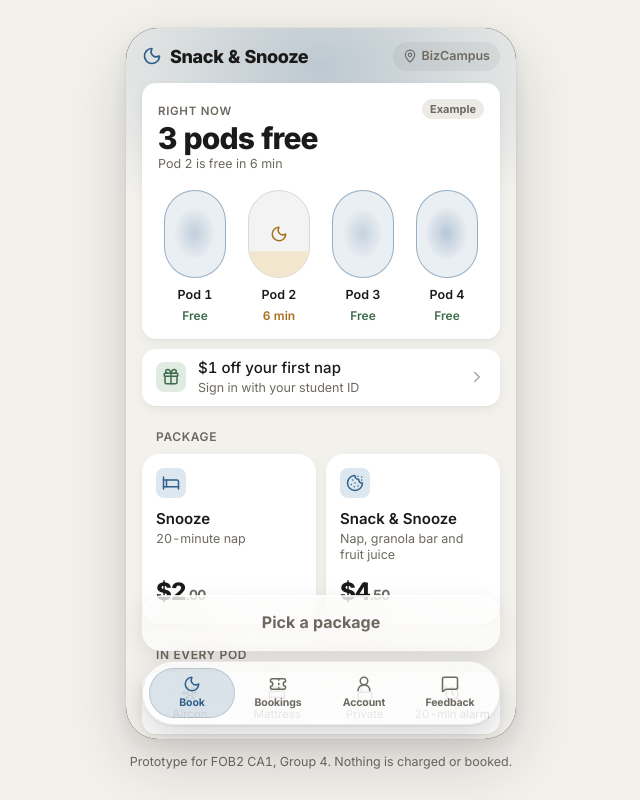
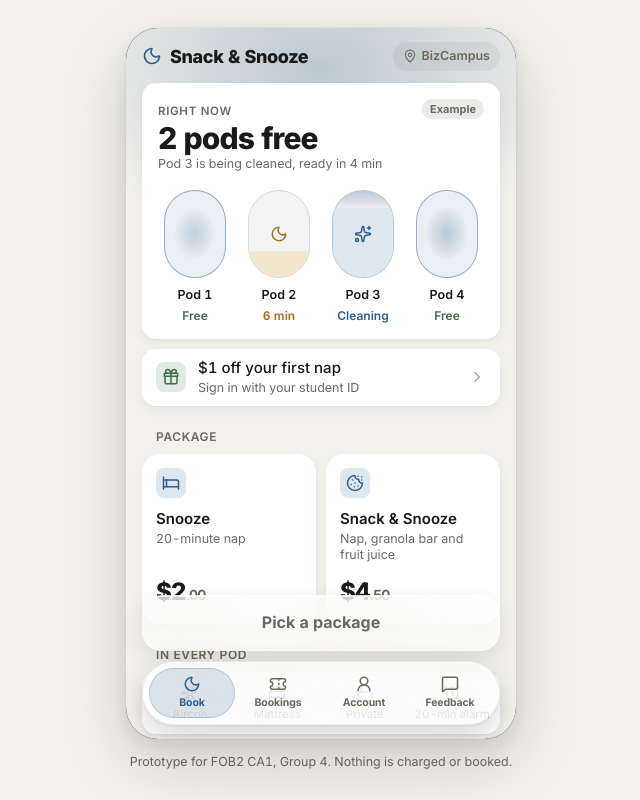
Before and after one commit to carrotsz19/snack-snooze, a plain HTML site: page index.html in a window 1280 px wide. Shown: the whole page, without its empty margins (319-959 px from the left). Drawn offline with nearby package versions, Linux system fonts and the light colour scheme.

Commit message:
Show pod cleaning state between naps
Co-Authored-By: Claude Opus 5.5 <noreply@anthropic.com>

```diff
--- a/index.html
+++ b/index.html
@@ -127,6 +127,12 @@ h2{font-size:12px;font-weight:600;text-transform:uppercase;letter-spacing:.05em;
 @keyframes breathe{50%{opacity:.35;transform:scale(.86)}}
 .cap .fill{position:absolute;left:0;right:0;bottom:0;height:100%;transform-origin:bottom;background:var(--amber-soft);transition:transform .6s var(--spring)}
 .cap svg{position:relative;color:var(--amber);width:18px;height:18px}
+.pod.clean > span{color:var(--accent);font-weight:600}
+.pod.clean .cap{border-color:color-mix(in srgb,var(--accent) 30%,transparent)}
+.pod.clean .fill{background:var(--accent-soft)}
+.pod.clean .cap svg{color:var(--accent)}
+.cap .wipe{position:absolute;left:0;right:0;top:-40%;height:40%;background:linear-gradient(transparent,color-mix(in srgb,var(--accent) 28%,transparent),transparent);animation:wipe 2.2s ease-in-out infinite}
+@keyframes wipe{to{transform:translateY(350%)}}
 .pk-grid{display:grid;grid-template-columns:1fr 1fr;gap:10px;position:relative;z-index:1}
 .pk{background:var(--panel);border-radius:18px;box-shadow:var(--elev-1);padding:14px;display:flex;flex-direction:column;align-items:flex-start;gap:2px;text-align:left;position:relative;
   transition:transform .35s var(--spring),box-shadow .25s}
@@ -438,7 +444,8 @@ function quote(){ const p=PKG[S.pkg], lines=[]; let t=p.price;
   if(S.user&&perOf(S.sel.t)==='m'){ const o=r2(t*.2); lines.push(['Member price, before noon',o]); t=r2(t-o); }
   const v=chosenV(); if(v){ const o=Math.min(t,VCH[v.kind].off(S.pkg)); if(o>0){ lines.push([VCH[v.kind].title,o]); t=r2(t-o); } }
   return {lines,total:t,v,saved:r2(p.price-t)}; }
-const PODS=[0,6,0,0]; // minutes until free (example)
+const CLEAN=5; // minutes to wipe down and UV-clean a pod
+const PODS=[{st:'free',m:0},{st:'busy',m:6},{st:'clean',m:4},{st:'free',m:0}]; // example; m = minutes left in that state
 let DB=null, resp=[], local=[], napTimer=null, napLeft=1200, clearArmed=false;
 const store={get(){try{return JSON.parse(localStorage.getItem('ss-feedback')||'[]')}catch(e){return[]}},
              set(v){try{localStorage.setItem('ss-feedback',JSON.stringify(v))}catch(e){}}};
@@ -464,17 +471,20 @@ SC.home={root:1,
     <span class="tile">${ic(p.icon)}</span><span class="pk-name">${esc(p.name)}</span><span class="pk-sub">${p.sub}</span>
     <span class="pk-price">$${Math.floor(p.price)}<small>.${p.price.toFixed(2).split('.')[1]}</small></span></button>`).join('')}</div>
   <h2>In every pod</h2>
-  <div class="ig feats">${[['snowflake','Aircon'],['bed-double','Mattress'],['lock','Private'],['alarm-clock','20-min alarm']].map(([i,l])=>`<div>${ic(i)}<span>${l}</span></div>`).join('')}</div>`,
+  <div class="ig feats">${[['snowflake','Aircon'],['bed-double','Mattress'],['lock','Private'],['alarm-clock','20-min alarm']].map(([i,l])=>`<div>${ic(i)}<span>${l}</span></div>`).join('')}</div>
+  <p class="ig-footer">Wiped down and UV-cleaned after every nap, with a fresh mattress sheet and pillow cover each time.</p>`,
  mount(){ paintPods(); },
  dock:()=>S.pkg?{l:'Choose a time',s:`${PKG[S.pkg].name} · ${money(PKG[S.pkg].price)}`,on:()=>push('time')}:{l:'Pick a package',off:1}
 };
 function paintPods(){
   const big=$('#podBig'); if(!big) return;
-  const n=PODS.filter(m=>!m).length, busy=PODS.map((m,i)=>[m,i]).filter(x=>x[0]).sort((a,b)=>a[0]-b[0]);
+  const n=PODS.filter(p=>p.st==='free').length, ready=p=>p.st==='busy'?p.m+CLEAN:p.m;
+  const next=PODS.map((p,i)=>[p,i]).filter(x=>x[0].st!=='free').sort((a,b)=>ready(a[0])-ready(b[0]))[0];
   big.textContent=n?`${n} pod${n>1?'s':''} free`:'All pods in use';
-  $('#podSub').textContent=busy.length?`Pod ${busy[0][1]+1} is free in ${busy[0][0]} min`:'Walk in or book ahead';
-  $('#pods').innerHTML=PODS.map((m,i)=>`<div class="pod ${m?'busy':'free'}"><div class="cap">${m?`<span class="fill" style="transform:scaleY(${m/20})"></span>${ic('moon')}`:'<span class="glow"></span>'}</div>
-    <b>Pod ${i+1}</b><span>${m?m+' min':'Free'}</span></div>`).join('');
+  $('#podSub').textContent=next?`Pod ${next[1]+1} ${next[0].st==='clean'?'is being cleaned, ready':'is free'} in ${ready(next[0])} min`:'Walk in or book ahead';
+  $('#pods').innerHTML=PODS.map((p,i)=>`<div class="pod ${p.st}"><div class="cap">${p.st==='busy'?`<span class="fill" style="transform:scaleY(${p.m/20})"></span>${ic('moon')}`
+      :p.st==='clean'?`<span class="fill" style="transform:scaleY(${p.m/CLEAN})"></span><span class="wipe"></span>${ic('sparkles')}`:'<span class="glow"></span>'}</div>
+    <b>Pod ${i+1}</b><span>${p.st==='busy'?p.m+' min':p.st==='clean'?'Cleaning':'Free'}</span></div>`).join('');
   icons();
 }
 
@@ -534,7 +544,7 @@ SC.list={root:1,
   if(!b&&!S.history.length) return h+`<div class="ig"><div class="empty"><span class="empty-icon">${ic('ticket')}</span><b>No bookings yet</b><p>Book a nap and your pass shows up here.</p><button class="link" data-act="goBook">Book a nap</button></div></div>`;
   if(b){ const p=PKG[b.pkg];
    h+=`<h2>Upcoming</h2><div class="ig"><div class="bk"><div><span class="eyebrow">${dayLong(b.d)}</span><div class="bk-t">${b.t}<small>to ${plus20(b.t)}</small></div></div><span class="pill ok">Booked</span></div>
-     ${row({icon:p.icon,title:esc(p.name),val:money(b.paid)})}${b.saved>0?row({icon:'badge-percent',tone:'ok',title:'You saved',val:money(b.saved)}):''}${row({icon:'map-pin',tone:'mute',title:'Pod',val:'Given at check-in'})}${row({icon:'credit-card',tone:'mute',title:'Paid with',val:METHODS.find(m=>m[0]===b.pay)[1]})}</div>
+     ${row({icon:p.icon,title:esc(p.name),val:money(b.paid)})}${b.saved>0?row({icon:'badge-percent',tone:'ok',title:'You saved',val:money(b.saved)}):''}${row({icon:'map-pin',tone:'mute',title:'Pod',val:'Given at check-in'})}${row({icon:'sparkles',tone:'mute',title:'Cleaned before you arrive',sub:'Fresh sheet and pillow cover'})}${row({icon:'credit-card',tone:'mute',title:'Paid with',val:METHODS.find(m=>m[0]===b.pay)[1]})}</div>
      <p class="ig-footer">When you reach the pods, tap Check in to show your code.</p>`; }
   if(S.history.length){ h+=`<h2>Earlier</h2><div class="ig">${S.history.map(x=>row({icon:'check',tone:'ok',title:esc(PKG[x.pkg].name),sub:`${dayShort(x.d)}, ${x.t} · ${x.code}`,end:'<span class="pill ok">Done</span>'})).join('')}</div>`;
    if(!S.fbDone) h+=`<h2>How did it go?</h2><div class="ig">${row({tap:1,icon:'message-square',title:'Rate your nap',sub:'Five quick questions',chev:1,attrs:'data-act="goRate"'})}</div>`; }
@@ -546,7 +556,7 @@ const scanView=(title,sub)=>`<div class="scan"><div class="qr-wrap" id="qrWrap">
   <p class="ig-footer center">Demo: the scan happens on its own after 3 seconds.</p>`;
 SC.checkin={title:'Check in',notabs:1,
  render:()=>scanView('Hold this up to the pod door','Waiting for the scanner…'),
- mount(){ drawQR(); startScan('Scanned. Pod 3 is yours.','Lights are dimming',()=>{ S.stacks.bookings=['list','nap']; render('push'); }); }
+ mount(){ drawQR(); startScan('Scanned. Pod 3 is yours.','Freshly cleaned. Lights are dimming',()=>{ PODS[2]={st:'busy',m:20}; S.stacks.bookings=['list','nap']; render('push'); }); }
 };
 SC.nap={title:'Pod 3',notabs:1,noback:1,
  render:()=>`<div class="ring"><svg viewBox="0 0 280 280" aria-hidden="true">
@@ -559,7 +569,8 @@ SC.nap={title:'Pod 3',notabs:1,noback:1,
 };
 SC.alarm={notabs:1,noback:1,
  render:()=>`<div class="big-ic" style="background:var(--accent-soft);color:var(--accent)">${ic('sun')}</div>
-  <h1 class="center">Time to get up</h1><p class="lede center">Twenty minutes is long enough to feel better and short enough not to feel groggy.</p>`,
+  <h1 class="center">Time to get up</h1><p class="lede center">Twenty minutes is long enough to feel better and short enough not to feel groggy.</p>
+  <div class="ig" style="margin-top:22px">${row({icon:'sparkles',title:'Leave the sheet and pillow cover',sub:'Drop them in the bin by the door. We clean the pod for the next person.'})}</div>`,
  dock:()=>({l:"I'm up",on:()=>S.booking.pkg==='snack'?push('collect'):finishNap()})
 };
 SC.collect={title:'Snack set',notabs:1,noback:1,
@@ -803,7 +814,7 @@ function startNap(keep){
   paint();
   napTimer=setInterval(()=>{ napLeft=Math.max(0,napLeft-(S.fast?60:1)); paint(); if(!napLeft){ clearInterval(napTimer); napTimer=null; chime(); push('alarm'); } },1000);
 }
-function finishNap(){ S.history.unshift(S.booking); S.booking=null; S.stacks.bookings=['list'];
+function finishNap(){ PODS[2]={st:'clean',m:CLEAN}; S.history.unshift(S.booking); S.booking=null; S.stacks.bookings=['list'];
   const msg=S.user?addStamp():'All done. Good luck in class.'; render('fade'); toast(msg,S.user?'stamp':'check'); }
 function chime(){ try{ const c=new (window.AudioContext||window.webkitAudioContext)();
   [0,.3,.6].forEach((t,i)=>{const o=c.createOscillator(),g=c.createGain();o.frequency.value=[660,880,990][i];o.connect(g);g.connect(c.destination);
@@ -819,7 +830,8 @@ function drawQR(){ // decorative, seeded from the code; not a scannable QR
 
 /* ---------- boot ---------- */
 render();
-setInterval(()=>{ let ch=false; PODS.forEach((m,i)=>{ if(m){ PODS[i]=m-1; ch=true; } }); if(ch&&cur()==='home') paintPods(); },60000);
+setInterval(()=>{ PODS.forEach(p=>{ if(p.st==='free') return; p.m--; if(p.m<=0){ if(p.st==='busy'){ p.st='clean'; p.m=CLEAN; } else { p.st='free'; p.m=0; } } });
+  if(cur()==='home') paintPods(); },60000);
 (async()=>{ try{
   const db=window.claude&&window.claude.use?await window.claude.use('db'):null;
   if(!db) return; DB=db;
```
